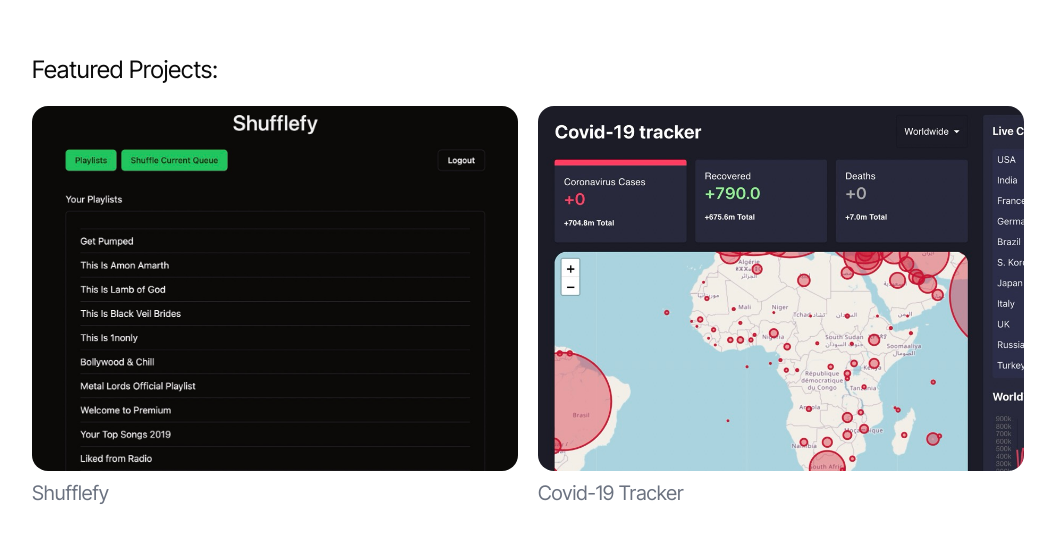
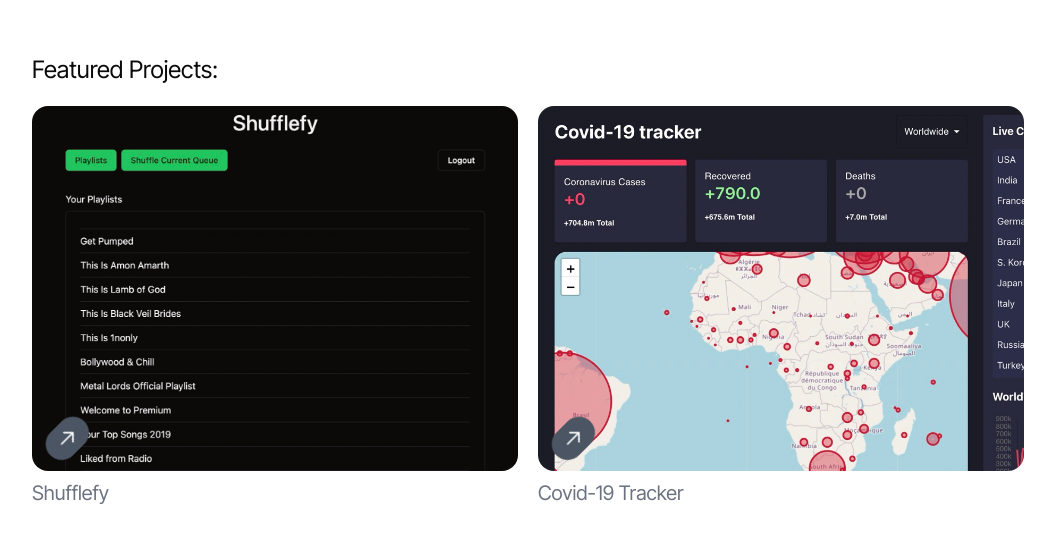
Before and after one commit to darshangoswami/Portfolio, a React (Vite) app: page / in a window 1280 px wide. Shown: the part 824-1367 px from the top of the page, without its empty margins (112-1167 px from the left). Built offline with nearby package versions, Linux system fonts and the light colour scheme.

Commit message:
add animated arrow button

```diff
--- a/src/App.jsx
+++ b/src/App.jsx
@@ -1,6 +1,7 @@
 import "./App.css";
 import { Button } from "./components/ui/button";
 import resume from "./assets/darshanGoswami_SWE_Resume.pdf";
+import AnimatedArrow from "./components/AnimatedArrow";
 
 function App() {
   return (
@@ -53,7 +54,9 @@
             target="_blank"
             className="w-full md:w-1/2 h-64 md:h-[inherit] md:aspect-[4/3]"
           >
-            <div className="bg-[url('./assets/shufflefy_screenshot.jpeg')] bg-scale-sm bg-left-top h-full rounded-2xl"></div>
+            <div className="bg-[url('./assets/shufflefy_screenshot.jpeg')] flex items-end group bg-scale-sm bg-left-top h-full rounded-2xl">
+              <AnimatedArrow />
+            </div>
             <p className="text-xl mt-2 text-gray-500">Shufflefy</p>
           </a>
 
@@ -62,7 +65,9 @@
             target="_blank"
             className="w-full md:w-1/2 h-64 md:h-[inherit] md:aspect-[4/3] mt-10 md:mt-0"
           >
-            <div className="bg-[url('./assets/covid-19-tracker_screenshot.jpeg')] bg-scale bg-left-top h-full rounded-2xl"></div>
+            <div className="bg-[url('./assets/covid-19-tracker_screenshot.jpeg')] flex items-end group bg-scale bg-left-top h-full rounded-2xl">
+              <AnimatedArrow />
+            </div>
             <p className="text-xl mt-2 text-gray-500">Covid-19 Tracker</p>
           </a>
         </div>
--- /dev/null
+++ b/src/components/AnimatedArrow.jsx
@@ -0,0 +1,11 @@
+import { ArrowRightIcon } from "@radix-ui/react-icons";
+
+const AnimatedArrow = () => {
+  return (
+    <button className="mb-3 w-12 h-8 rounded-3xl group-hover:ml-3 group-hover:h-12 group-hover:rounded-full -rotate-45 group-hover:rotate-0 origin-top text-white bg-gray-600 group-hover:bg-white group-hover:text-black transition-all duration-300 flex items-center justify-center">
+      <ArrowRightIcon className="h-6 w-6" />
+    </button>
+  );
+};
+
+export default AnimatedArrow;
```
Also changed, not shown: 1 other file (tests, documents, lock files or other folders).
